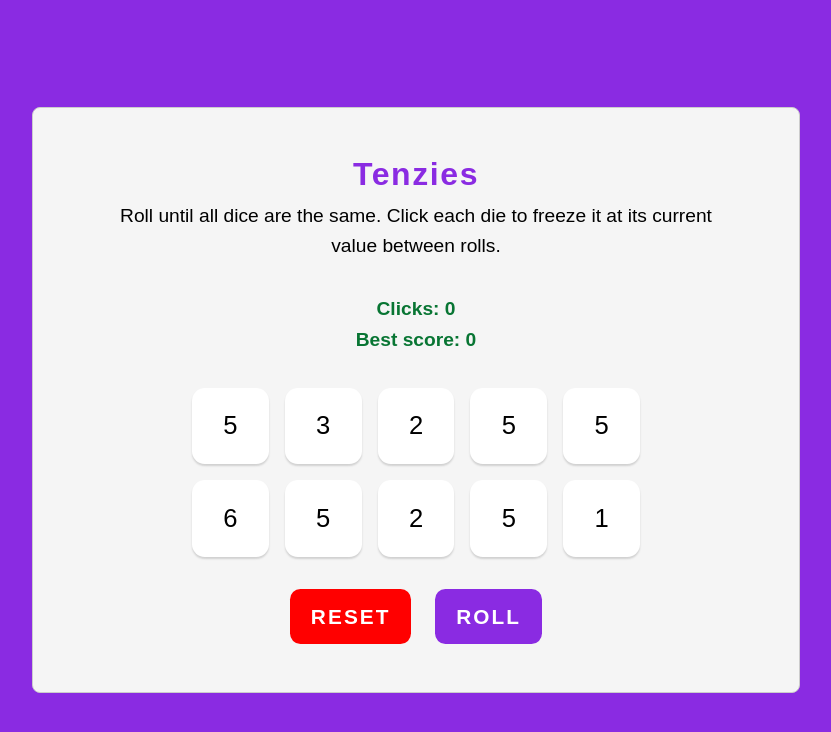
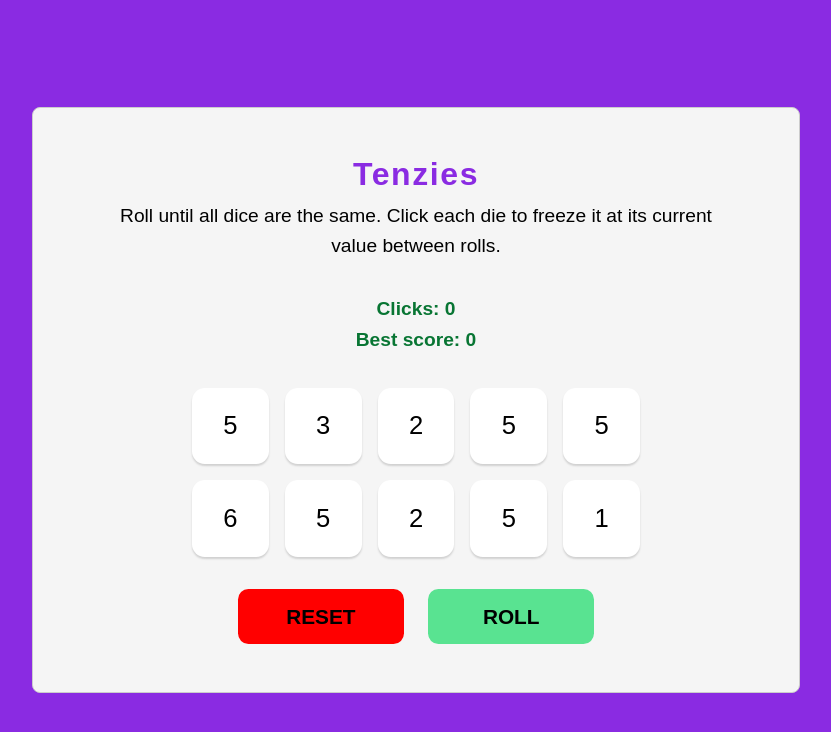
Before and after one commit to nurme-ave/react-tenzies, a React (Create React App) app: page / in a window 1280 px wide. Shown: the top 732 px of the page, without its empty margins (224-1055 px from the left). Built offline with nearby package versions, Linux system fonts and the light colour scheme.

Commit message:
change button styling, rename CSS classes

```diff
--- a/src/App.css
+++ b/src/App.css
@@ -75,23 +75,22 @@ p {
   gap: 1.2em;
 }
 
-.roll-button {
+.button {
+  width: 8em;
   padding: .75em 1em;
   font-family: 'Poppins', sans-serif;
   font-size: 1.1rem;
-  font-weight: bold;
+  font-weight: 600;
   text-transform: uppercase;
-  letter-spacing: .1em;
   border-radius: .5em;
   border: none;
-  color: #fff;
-  background-color: #5035FF;
-  background-color: blueviolet;
+  color: #000;
+  background-color: #59E391;
   outline: 0;
   cursor: pointer;
 }
 
-.roll-button:active {
+.button:active {
   transform: scale(.95);
 }
 
@@ -120,7 +119,7 @@ p {
     height: 3em;
   }
 
-  .roll-button {
+  .button {
     font-size: 1.3rem;
   }
 
--- a/src/App.js
+++ b/src/App.js
@@ -12,8 +12,6 @@ function App() {
   const [windowHeight, setWindowHeight] = useState(window.innerHeight);
   const [count, setCount] = useState(0);
   const [minimumClicks, setMinimumClicks] = useLocalStorage('score', 100);
-
-  console.log(minimumClicks);
 
   useEffect(() => {
     window.addEventListener('resize', () => {
@@ -124,11 +122,11 @@ function App() {
         <ul className="boxes-list">{diceElements}</ul>
         <div className="buttons">
           {!tenzies && (
-            <button className="roll-button reset-button" onClick={reset}>
+            <button className="button reset-button" onClick={reset}>
               Reset
             </button>
           )}
-          <button className="roll-button" onClick={rollDice}>
+          <button className="button" onClick={rollDice}>
             {tenzies ? 'New Game' : 'Roll'}
           </button>
         </div>
```
